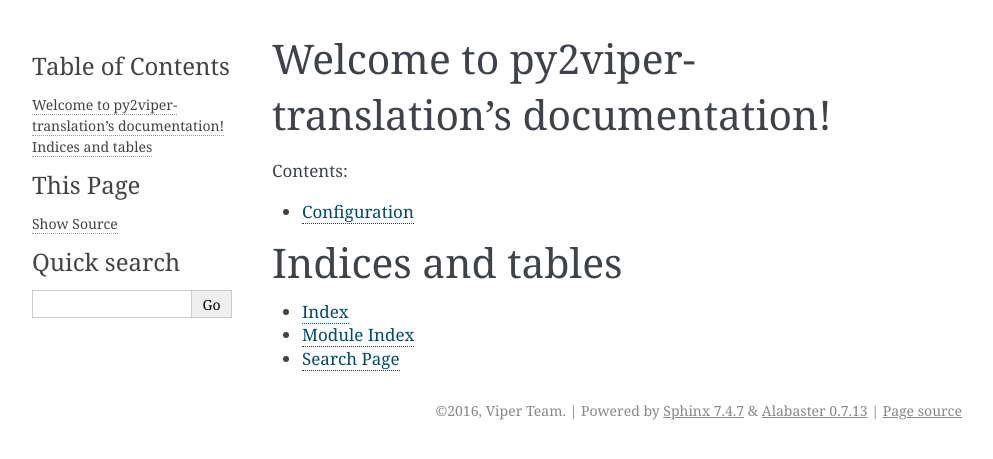
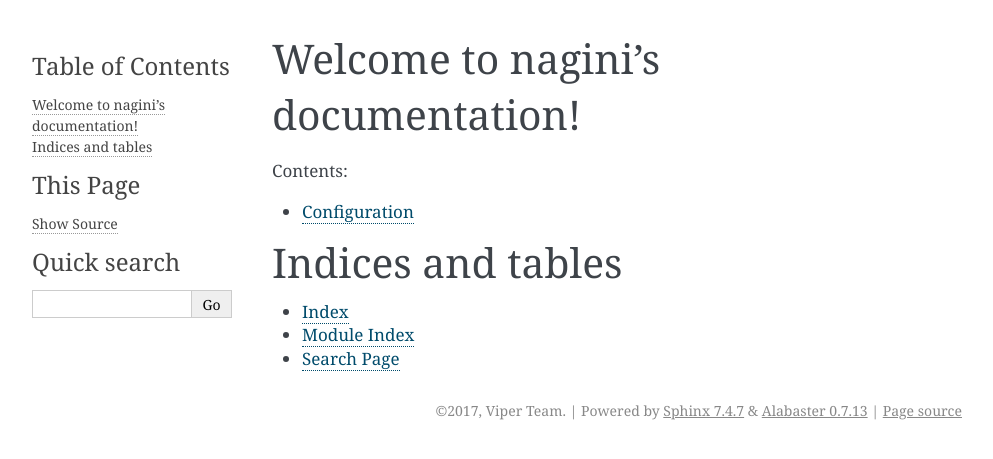
Before and after one commit to marcoeilers/nagini, a Sphinx documentation site: the page built from docs/source/index.rst, in a window 1280 px wide. Shown: the top 459 px of the page, without its empty margins (148-1141 px from the left). Built offline with Sphinx 7.4.7, drawn with Linux system fonts in a browser that asks for light colours; formulas are drawn with MathJax 3.

Commit message:
Updated README, buildout and all that stuff to reflect move to Github and renaming to nagini.

```diff
--- a/buildout.cfg
+++ b/buildout.cfg
@@ -8,11 +8,9 @@
 
 develop =
   .
-  deps/py2viper-contracts
 
 eggs =
-  py2viper-translation
-  py2viper-contracts
+  nagini
   pytest
   typed-ast
   flake8
--- a/docs/source/conf.py
+++ b/docs/source/conf.py
@@ -1,7 +1,7 @@
 #!/usr/bin/env python3
 # -*- coding: utf-8 -*-
 #
-# py2viper-translation documentation build configuration file, created by
+# nagini documentation build configuration file, created by
 # sphinx-quickstart on Mon Mar  7 15:10:50 2016.
 #
 # This file is execfile()d with the current directory set to its
@@ -55,8 +55,8 @@
 master_doc = 'index'
 
 # General information about the project.
-project = 'py2viper-translation'
-copyright = '2016, Viper Team'
+project = 'nagini'
+copyright = '2017, Viper Team'
 author = 'Viper Team'
 
 # The version info for the project you're documenting, acts as replacement for
@@ -209,7 +209,7 @@
 #html_search_scorer = 'scorer.js'
 
 # Output file base name for HTML help builder.
-htmlhelp_basename = 'py2viper-translationdoc'
+htmlhelp_basename = 'naginidoc'
 
 # -- Options for LaTeX output ---------------------------------------------
 
@@ -231,7 +231,7 @@
 # (source start file, target name, title,
 #  author, documentclass [howto, manual, or own class]).
 latex_documents = [
-    (master_doc, 'py2viper-translation.tex', 'py2viper-translation Documentation',
+    (master_doc, 'nagini.tex', 'nagini Documentation',
      'Viper Team', 'manual'),
 ]
 
@@ -261,7 +261,7 @@
 # One entry per manual page. List of tuples
 # (source start file, name, description, authors, manual section).
 man_pages = [
-    (master_doc, 'py2viper-translation', 'py2viper-translation Documentation',
+    (master_doc, 'nagini', 'nagini Documentation',
      [author], 1)
 ]
 
@@ -275,8 +275,8 @@
 # (source start file, target name, title, author,
 #  dir menu entry, description, category)
 texinfo_documents = [
-    (master_doc, 'py2viper-translation', 'py2viper-translation Documentation',
-     author, 'py2viper-translation', 'One line description of project.',
+    (master_doc, 'nagini', 'nagini Documentation',
+     author, 'nagini', 'One line description of project.',
      'Miscellaneous'),
 ]
 
--- a/docs/source/config.rst
+++ b/docs/source/config.rst
@@ -3,9 +3,9 @@
 =============
 
 Configuration such as JAVA classpath is managed by
-:py:class:`py2viper_translation.config` module.
+:py:class:`nagini_translation.config` module.
 
-.. automodule:: py2viper_translation.lib.config
+.. automodule:: nagini_translation.lib.config
     :members: _construct_classpath, _get_boogie_path, _get_z3_path, _get_mypy_path
     :private-members:
 
--- a/docs/source/index.rst
+++ b/docs/source/index.rst
@@ -1,9 +1,9 @@
-.. py2viper-translation documentation master file, created by
+.. nagini documentation master file, created by
    sphinx-quickstart on Mon Mar  7 15:10:50 2016.
    You can adapt this file completely to your liking, but it should at least
    contain the root `toctree` directive.
 
-Welcome to py2viper-translation's documentation!
+Welcome to nagini's documentation!
 ================================================
 
 Contents:
--- a/setup.py
+++ b/setup.py
@@ -4,7 +4,7 @@
 
 
 setup(
-        name='py2viper-translation',
+        name='nagini',
         version='0.1',
         author='Viper Team',
         author_email='viper@inf.ethz.ch',
@@ -22,7 +22,7 @@
             ],
         entry_points = {
              'console_scripts': [
-                 'py2viper = nagini_translation.main:main',
+                 'nagini = nagini_translation.main:main',
                  ]
              },
         url='http://www.pm.inf.ethz.ch/research/viper.html',
--- a/versions.cfg
+++ b/versions.cfg
@@ -30,7 +30,7 @@
 imagesize = 0.7.1
 
 # Required by:
-# py2viper-translation==0.1
+# nagini==0.1
 mypy-lang = 0.4.5
 
 # Required by:
@@ -40,7 +40,7 @@
 setuptools = 23.0.0
 
 # Required by:
-# py2viper-translation==0.1
+# nagini==0.1
 toposort = 1.4
 
 # Added by buildout at 2016-06-19 21:06:27.205717
@@ -74,7 +74,7 @@
 wheel = 0.29.0
 
 # Required by:
-# py2viper-translation==0.1
+# nagini==0.1
 astunparse = 1.4.0
 
 # Added by buildout at 2016-07-12 14:52:23.044176
```
Also changed, not shown: README.rst (+8 -9 lines), 7 other files.
